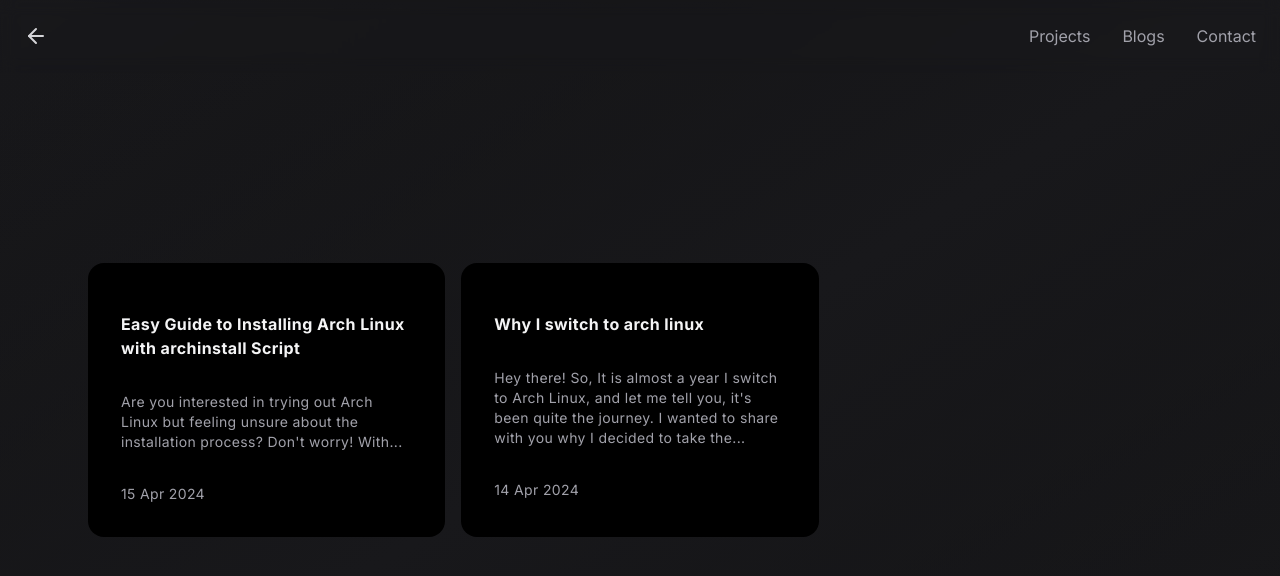
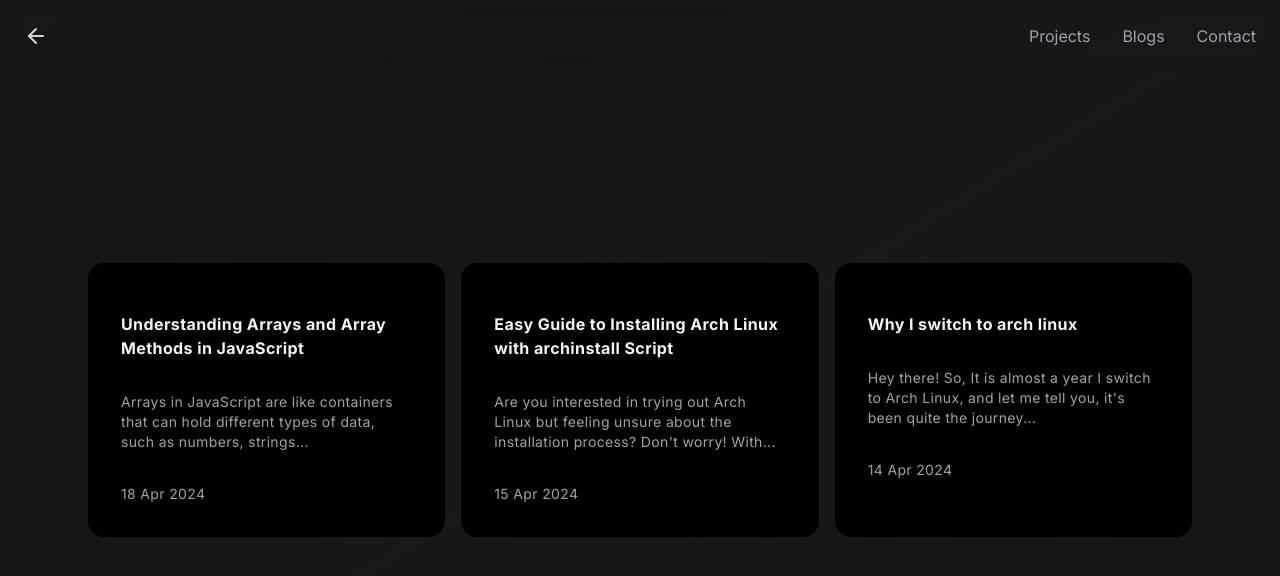
Before and after one commit to AvhiMaz/portfolio, a Next.js app: page /blogs in a window 1280 px wide. Shown: the top 576 px of the page. Built offline with nearby package versions, Linux system fonts and the light colour scheme; no server answers; what tailwindcss-debug-screens would draw is missing.

Commit message:
added a blog

```diff
--- a/app/blogs/page.tsx
+++ b/app/blogs/page.tsx
@@ -4,6 +4,13 @@
 import { HoverEffect } from "../components/ui/card-hover-effect";
 
 const blogs = [
+  {
+    title: "Understanding Arrays and Array Methods in JavaScript",
+    description:
+      "Arrays in JavaScript are like containers that can hold different types of data, such as numbers, strings...",
+    link: "https://avhimaz.hashnode.dev/understanding-arrays-and-array-methods-in-javascript",
+    date: "18 Apr 2024",
+  },
   {
     title: "Easy Guide to Installing Arch Linux with archinstall Script",
     description:
@@ -14,7 +21,7 @@
   {
     title: "Why I switch to arch linux",
     description:
-      "Hey there! So, It is almost a year I switch to Arch Linux, and let me tell you, it's been quite the journey. I wanted to share with you why I decided to take the...",
+      "Hey there! So, It is almost a year I switch to Arch Linux, and let me tell you, it's been quite the journey...",
     link: "https://avhimaz.hashnode.dev/why-i-switch-to-arch-linux",
     date: "14 Apr 2024",
   },
```
